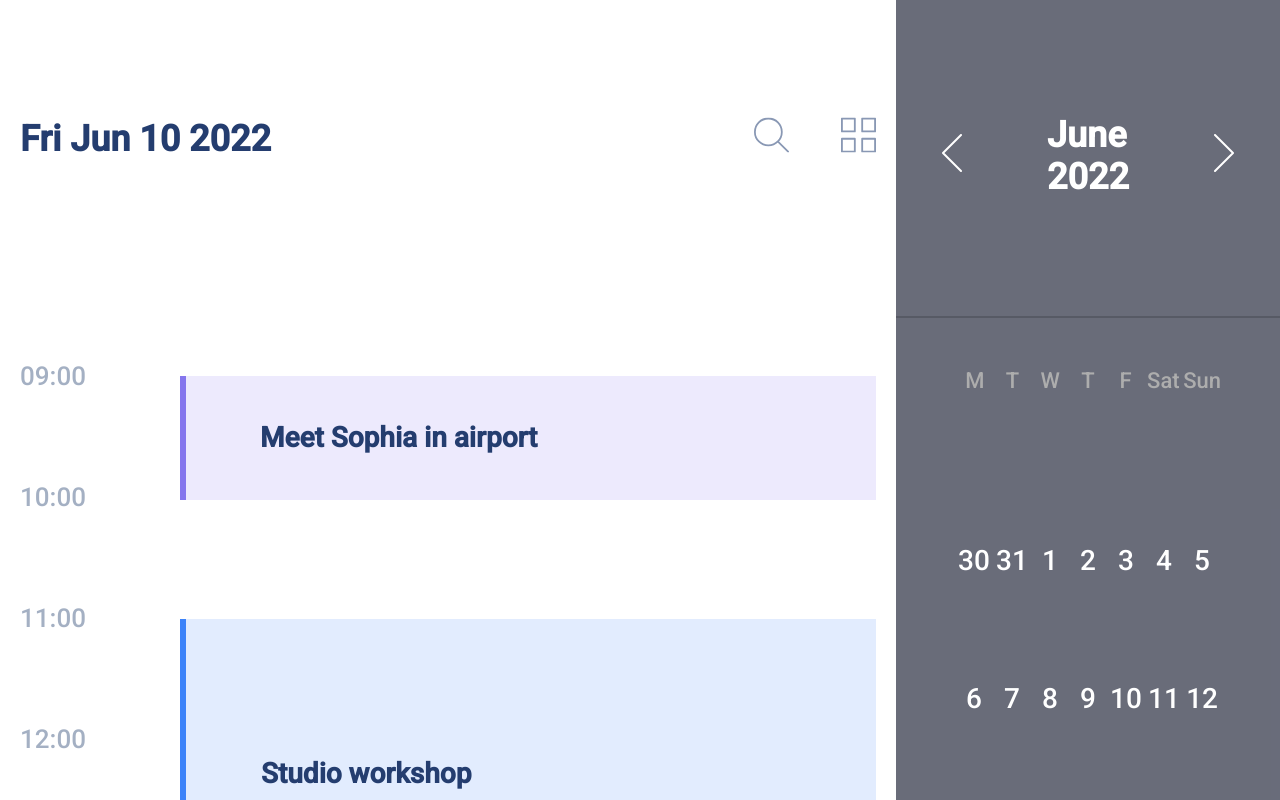
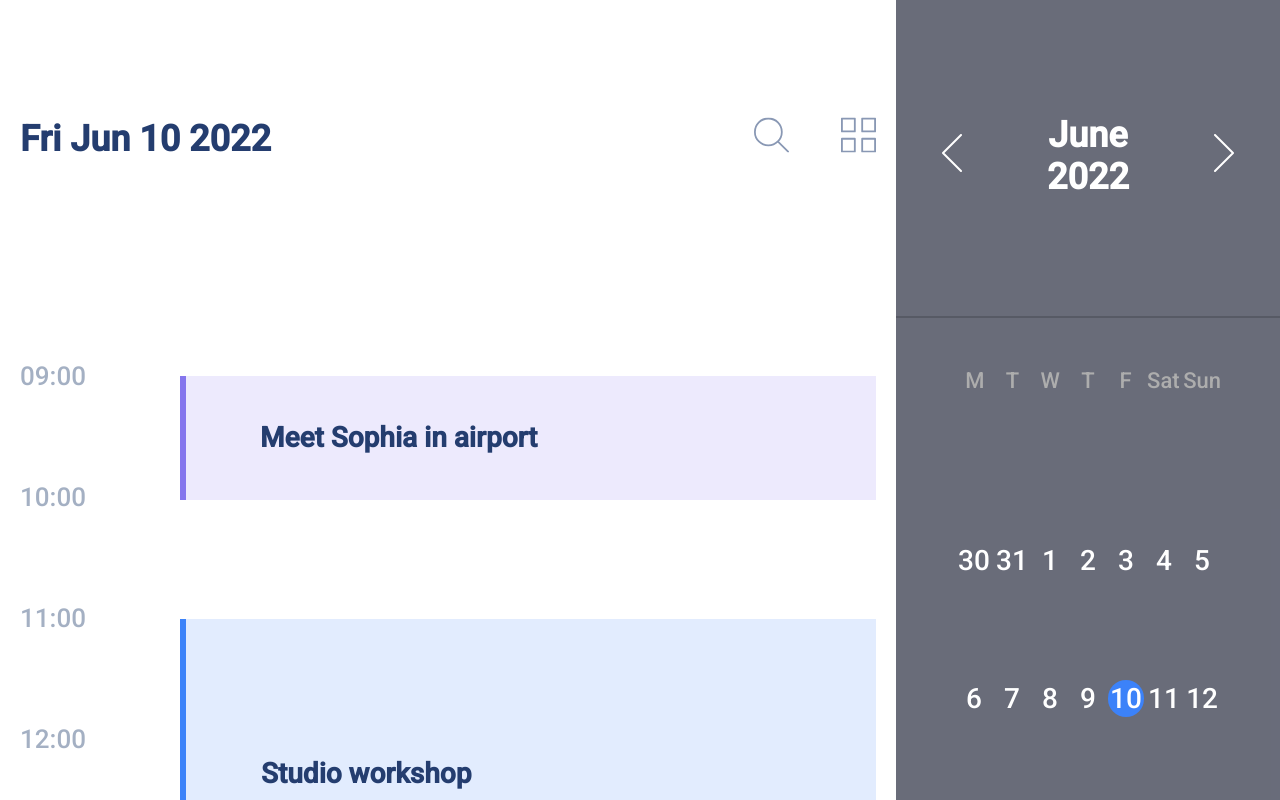
Before and after one commit to Jgatzwow/webAcademy_H_W, a plain HTML site: page HW-calendar/HW-calendar/index.html in a window 1280 px wide. Shown: the top 800 px of the page. Drawn offline with Linux system fonts and the light colour scheme.

Commit message:
Add files via upload

```diff
--- a/HW-calendar/HW-calendar/styles1.css
+++ b/HW-calendar/HW-calendar/styles1.css
@@ -204,6 +204,7 @@ body {
     font-size: 36px;
     line-height: 42px;
     color: white;
+    text-align: center;
 }
 
 .right-side__header-btn {
@@ -271,7 +272,11 @@ body {
     border-radius: 40px;
 }
 
-
+.wrapper__list-item-today {
+    padding: 2px;
+    background: #3C82F9;
+    border-radius: 120px;
+}
 
 /* Js list styles end*/
 /*
```
